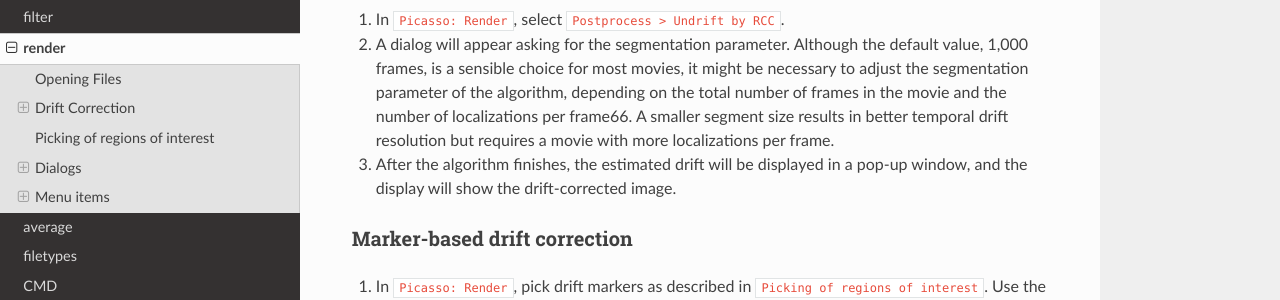
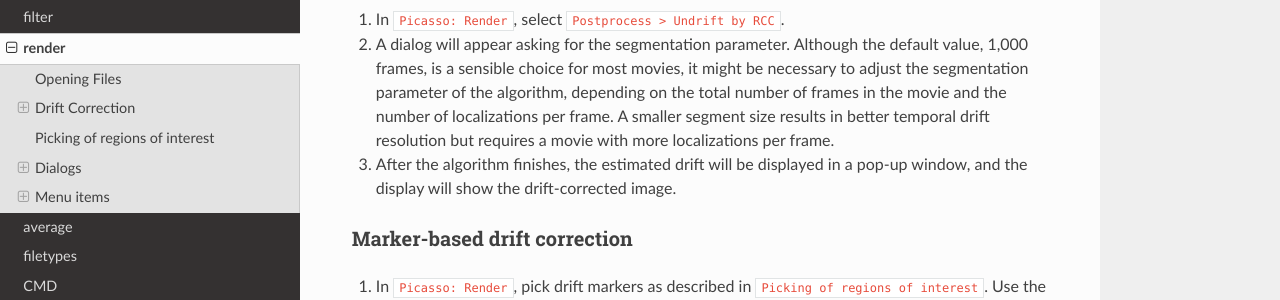
Before and after one commit to jungmannlab/picasso, a Sphinx documentation site: the page built from docs/render.rst, in a window 1280 px wide and 900 px high, scrolled down 1129 px. Shown: the part 223-523 px from the top of the window. Built offline with Sphinx 7.4.7 and the Read the Docs theme 2.0.0, drawn with Linux system fonts in a browser that asks for light colours.

Commit message:
Update render.rst
Fix 2

```diff
--- a/docs/render.rst
+++ b/docs/render.rst
@@ -20,7 +20,7 @@ Redundant cross-correlation drift correction
 ~~~~~~~~~~~~~~~~~~~~~~~~~~~~~~~~~~~~~~~~~~~~
 
 1. In ``Picasso: Render``, select ``Postprocess > Undrift by RCC``.
-2. A dialog will appear asking for the segmentation parameter. Although the default value, 1,000 frames, is a sensible choice for most movies, it might be necessary to adjust the segmentation parameter of the algorithm, depending on the total number of frames in the movie and the number of localizations per frame66. A smaller segment size results in better temporal drift resolution but requires a movie with more localizations per frame.
+2. A dialog will appear asking for the segmentation parameter. Although the default value, 1,000 frames, is a sensible choice for most movies, it might be necessary to adjust the segmentation parameter of the algorithm, depending on the total number of frames in the movie and the number of localizations per frame. A smaller segment size results in better temporal drift resolution but requires a movie with more localizations per frame.
 3. After the algorithm finishes, the estimated drift will be displayed in a pop-up window, and the display will show the drift-corrected image.
 
 Marker-based drift correction
@@ -100,7 +100,7 @@ Shows the image width/height, the coordinates, and dimensions of the current FoV
 
 Movie
 ^^^^^
-Displays the median fit precision of the dataset. Clicking on ``Calculate`` allows calculating the precision via the NeNA approach. See `DOI: 10.1007/s00418-014-1192-3 <https://doi.org/10.1007/s00418-014-1192-3/>`_.
+Displays the median fit precision of the dataset. Clicking on ``Calculate`` allows calculating the precision via the NeNA approach. See `DOI: 10.1007/s00418-014-1192-3 <https://doi.org/10.1007/s00418-014-1192-3>`_.
 
 Field of view
 ^^^^^^^^^^^^^
```
